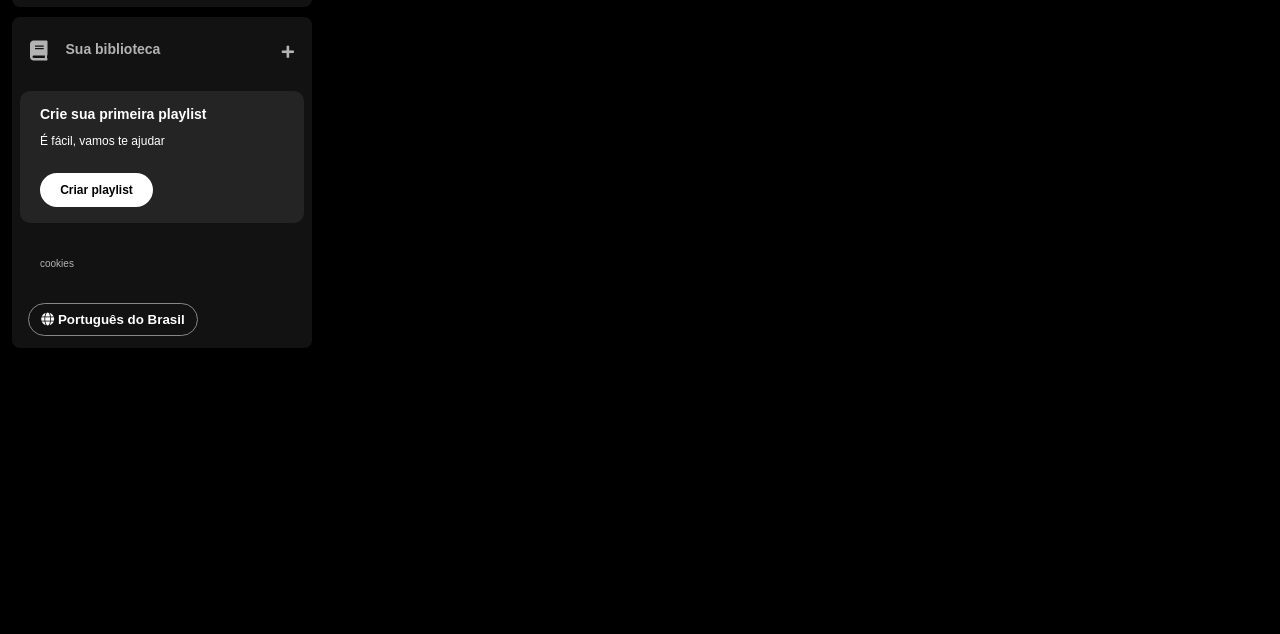
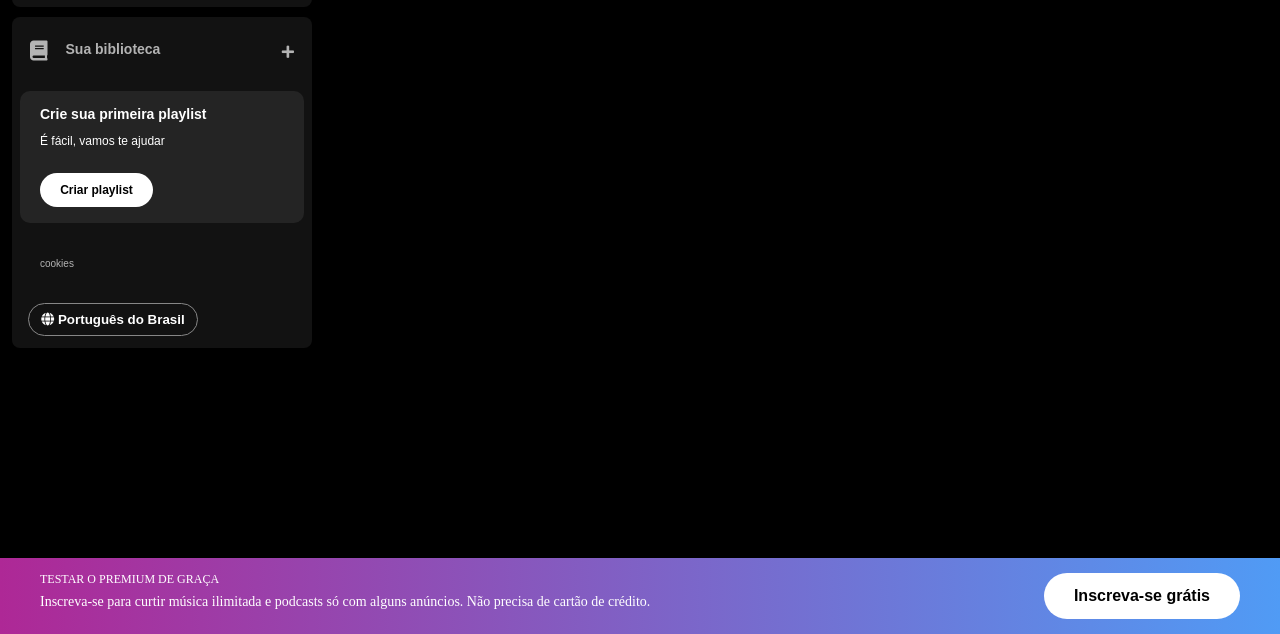
Before and after one commit to gsmith75/spotify-imersao, a plain HTML site: page index.html in a window 1280 px wide. Shown: the part 166-800 px from the top of the page. Drawn offline with Linux system fonts and the light colour scheme.

Commit message:
add footer and new css organization

```diff
--- a/index.html
+++ b/index.html
@@ -5,8 +5,8 @@
     <meta name="viewport" content="width=device-width, initial-scale=1.0">
     <title>Imersao Alura</title>
 
-    <link rel="stylesheet" href="reset.css">
-    <link rel="stylesheet" href="styles.css">
+    <link rel="stylesheet" href="./styles/reset.css">
+    <link rel="stylesheet" href="./styles/sidebar-footer.css">
 
     <link rel="stylesheet" href="https://use.fontawesome.com/releases/v5.15.4/css/solid.css"
         integrity="sha384-Tv5i09RULyHKMwX0E8wJUqSOaXlyu3SQxORObAI08iUwIalMmN5L6AvlPX2LMoSE" crossorigin="anonymous" />
@@ -64,5 +64,17 @@
             </div>
         </div>
     </div>
+    <footer class="disclaimer-premium">
+        <div class="text">
+            <p class="disclaimer-premium__title">Testar o  premium de graça</p>
+            <p class="disclaimer-premium__subtitle">
+                Inscreva-se para curtir música ilimitada e podcasts só com alguns
+                anúncios. Não precisa de cartão de crédito.
+            </p>
+        </div>
+        <div class="button">
+            <button type="button">Inscreva-se grátis</button>
+        </div>
+    </footer>
 </body>
 </html>
--- a/styles.css
+++ b/styles/sidebar-footer.css
@@ -169,3 +169,44 @@ body {
     padding:8px;
     border-radius:20px;
 }
+
+.disclaimer-premium{
+    position: fixed;
+    bottom: 0;
+    left: 0;
+    right: 0;
+    background: linear-gradient(to right, #ae2896, #509bf5);
+    padding: 15px 40px;
+    display: flex;
+    justify-content: space-between;
+}
+
+.disclaimer-premium .text{
+    flex-shrink: 0;
+}
+
+.disclaimer-premium .disclaimer-premium__title {
+    color: #ffffff;
+    text-transform: uppercase;
+    font-weight: 400;
+    font-size: 12px;
+    margin-bottom: 10px;
+}
+
+.disclaimer-premium .disclaimer-premium__subtitle {
+    color: #ffffff;
+    font-size: 14px;
+    font-weight: 500;
+}
+
+.disclaimer-premium button {
+    background-color: #ffffff;
+    color: #000000;
+    font-size: 16px;
+    font-weight: bold;
+    padding: 14px 30px;
+    border: 0px;
+    border-radius: 40px;
+    cursor: pointer;
+    flex-shrink: 0;
+}
```
Also changed, not shown: styles/reset.css (renamed from reset.css).
